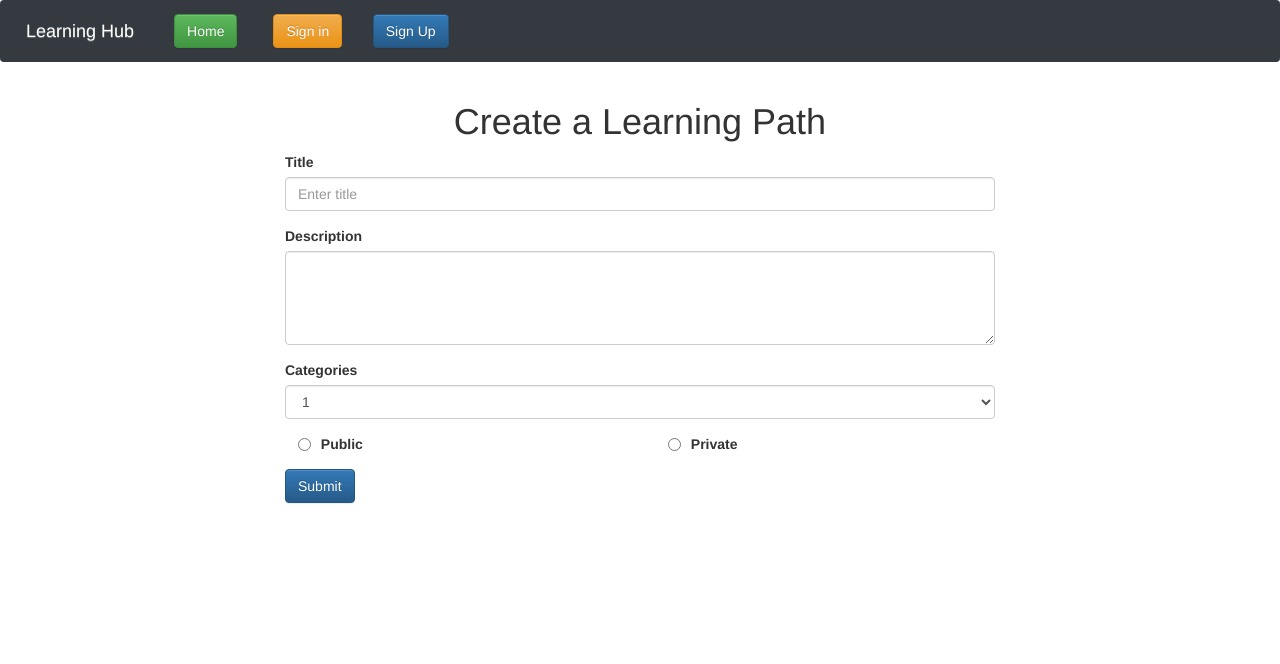
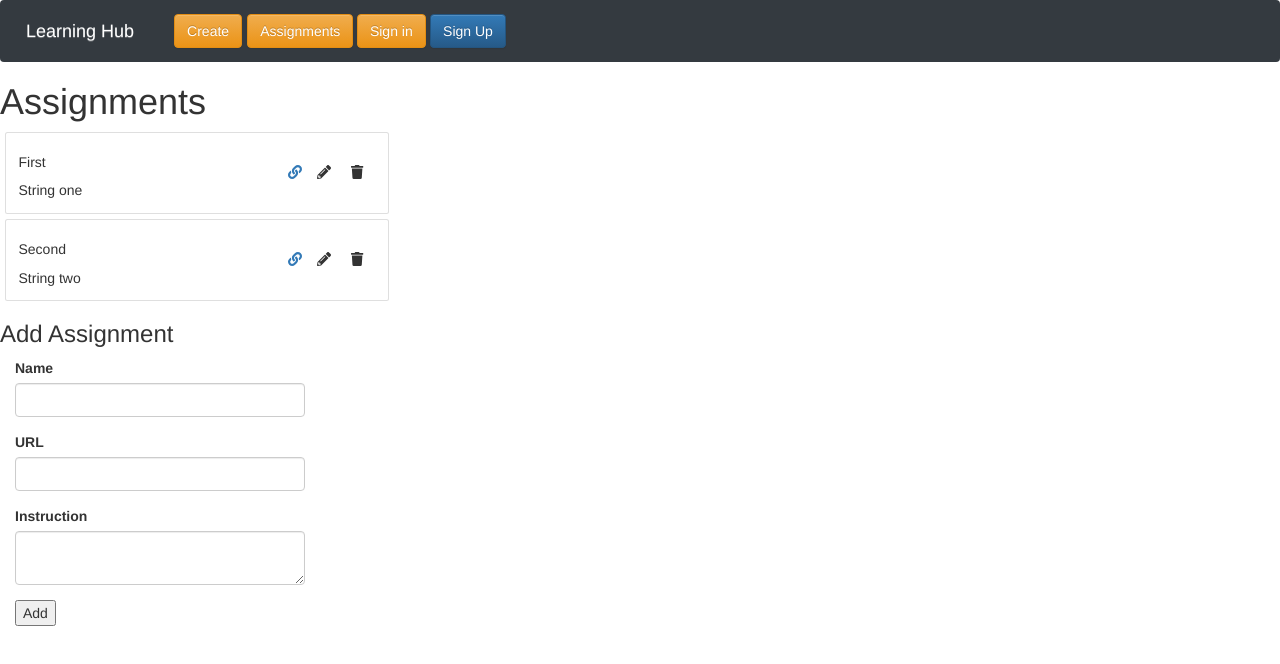
Before and after one commit to chingu-voyages/v10-bears-team-14, a React (Create React App) app: page /assignment in a window 1280 px wide. Shown: the top 664 px of the page. Built offline with nearby package versions, Linux system fonts and the light colour scheme.

Commit message:
Completed the front end of assignment component adding a modal

```diff
--- a/package.json
+++ b/package.json
@@ -3,6 +3,11 @@
   "version": "0.1.0",
   "private": true,
   "dependencies": {
+    "@fortawesome/fontawesome-svg-core": "^1.2.19",
+    "@fortawesome/free-brands-svg-icons": "^5.9.0",
+    "@fortawesome/free-regular-svg-icons": "^5.9.0",
+    "@fortawesome/free-solid-svg-icons": "^5.9.0",
+    "@fortawesome/react-fontawesome": "^0.1.4",
     "bootstrap": "^3.4.1",
     "jquery": "^3.4.1",
     "react": "^16.8.6",
--- a/src/App.js
+++ b/src/App.js
@@ -7,6 +7,7 @@ import Home from './Home.js'
 import LoginPage from './containers/Login/LoginPage.js'
 import RegisterPage from './containers/Register/RegisterPage.js'
 import CreateLearningPath from './containers/LearningPath/CreateLearningPath.js';
+import Assignment from './containers/Assignment/Assignment';
 
 
 
@@ -15,10 +16,13 @@ function App() {
     <Provider store={store}>
       <Router>
         <div className="App">
-          {/* <Route exact path="/" component={Home} />
+          <Route exact path="/" component={Home} />
           <Route path="/login" component={LoginPage} />
-          <Route path="/register" component={RegisterPage} /> */}
-          <CreateLearningPath />
+          <Route path="/register" component={RegisterPage} />
+          <Route path="/create" component={CreateLearningPath} />
+          <Route path="/assignment" component={Assignment} />
+          {/* <CreateLearningPath /> */}
+          {/* <Assignment /> */}
         </div>
       </Router>
     </Provider>
--- a/src/Home.js
+++ b/src/Home.js
@@ -1,19 +1,15 @@
 import React from 'react'
 import { Link } from 'react-router-dom'
+import Header from './templates/Header'
+
 class Home extends React.Component{
     render() {
         return(
             <div>
+                <Header />
                 <h1 align="center" style={{top: '20px'}}>Landing Page</h1>
                 <br />
-                <div className="btn-group-justified" align="center">
-                    <Link to="/login">
-                        <button className="btn btn-success">Sign in</button>
-                    </Link>
-                    <Link to="/register">
-                    <button className="btn btn-primary">Sign up</button>
-                    </Link>
-                </div>
+                <h2 align='center'>Work is in progress. Please check after some time...</h2>
             </div>
         )
     }
--- /dev/null
+++ b/src/assets/css/modal.css
@@ -0,0 +1,33 @@
+.modal {
+    position: fixed;
+    top: 0;
+    left: 0;
+    width:100%;
+    height: 100%;
+    background: rgba(0, 0, 0, 0.6);
+
+  }
+
+  .modal-main {
+    position:fixed;
+    background: white;
+    width: 50%;
+    height: auto;
+    top:50%;
+    left:50%;
+    transform: translate(-50%,-50%);
+    padding: 15px 10px;
+    border-radius: 5px;
+  }
+
+  .rounded-btn {
+    border-radius: 5px;
+  }
+
+  .display-block {
+    display: block;
+  }
+
+  .display-none {
+    display: none;
+  }
--- /dev/null
+++ b/src/containers/Assignment/Assignment.js
@@ -0,0 +1,82 @@
+import React, { Component } from 'react';
+import Header from '../../templates/Header';
+import AssignmentListItem from './AssignmentListItem'
+
+class Assignment extends Component {
+
+    constructor(props) {
+        super(props);
+        this.state = {
+            assignments: [
+                {
+                    name: "First",
+                    url: "first",
+                    instruction: "String one"
+                },
+                {
+                    name: "Second",
+                    url: "second",
+                    instruction: "String two"
+                }
+            ],
+            name: '',
+            url: '',
+            instruction: ''
+
+        }
+    }
+
+    onSubmit = (e) => {
+        e.preventDefault();
+
+        const assignment = {
+            name: this.state.name,
+            url: this.state.url,
+            instruction: this.state.instruction
+        }
+
+        this.setState({ assignments: [...this.state.assignments, assignment] });
+
+        this.setState({ name: '', url: '', instruction: '' })
+    }
+
+    onChange = (type, event) => {
+        this.setState({ [type]: event.target.value })
+    }
+
+    render() {
+
+        const assignmentList = this.state.assignments.map((assignment) => {
+            return <AssignmentListItem name={assignment.name} url={assignment.url} instruction={assignment.instruction} />
+        })
+
+        return (
+            <div>
+                <Header />
+                <h1>Assignments</h1>
+                {assignmentList}
+                <form onSubmit={this.onSubmit}>
+                    <h3>Add Assignment</h3>
+                    <div className="form-group col-md-3" style={{clear:"both"}}>
+                        <label htmlFor="formGroupExampleInput">Name</label>
+                        <input type="text" className="form-control" id="formGroupExampleInput" onChange={(event) => this.onChange('name', event)} />
+                    </div>
+                    <div className="form-group col-md-3" style={{clear:"both"}}>
+                        <label htmlFor="formGroupExampleInput">URL</label>
+                        <input type="text" className="form-control" id="formGroupExampleInput" onChange={(event) => this.onChange('url', event)} />
+                    </div>
+                    <div className="form-group col-md-3" style={{clear:"both"}}>
+                        <label htmlFor="formGroupExampleInput">Instruction</label>
+                        <textarea type="text" className="form-control" id="formGroupExampleInput" onChange={(event) => this.onChange('instruction', event)} />
+                    </div >
+                    <div className="form-group col-md-3" style={{clear:"both"}}>
+                        <input style={{clear:"both"}} type='submit' value='Add' />
+                    </div >
+
+                </form>
+            </div>
+        )
+    }
+}
+
+export default Assignment;
--- /dev/null
+++ b/src/containers/Assignment/AssignmentListItem.js
@@ -0,0 +1,58 @@
+import React, { Component } from 'react';
+import Header from '../../templates/Header';
+import { Card, Button } from 'react-bootstrap'
+import { Link } from 'react-router-dom'
+import { FontAwesomeIcon } from '@fortawesome/react-fontawesome'
+import { faCoffee, faPencilAlt, faBrain, faTrash, faLink } from '@fortawesome/free-solid-svg-icons'
+import MyModal from '../Modal/Modal'
+
+class AssignmentListItem extends Component {
+
+  state = { modalShow: false };
+
+  showModal = () => {
+    this.setState({ modalShow: true });
+  }
+
+  hideModal = () => {
+    this.setState({ modalShow: false });
+  }
+
+  render() {
+
+    return (
+      <React.Fragment>
+        {/* <ul>
+          <li>{this.props.name}</li>
+          <li>{this.props.url}</li>
+          <li>{this.props.instruction}</li>
+        </ul> */}
+
+        {<Card style={{ width: '30%', margin: '5px' }}>
+          <Card.Body>
+            <Card.Title>{this.props.name}
+              <span style={{ position: "absolute", right: "0", margin: '10px' }}>
+                <a href='https://www.google.com' activeClassName="active"><FontAwesomeIcon icon={faLink} style={{ marginRight: "15px" }} /></a>
+                <FontAwesomeIcon icon={faPencilAlt} style={{ marginRight: "20px", cursor: 'pointer' }} onClick={this.showModal} />
+                <FontAwesomeIcon icon={faTrash} style={{ marginRight: "15px" }} />
+              </span>
+            </Card.Title>
+            <Card.Text>
+              {this.props.instruction}
+            </Card.Text>
+          </Card.Body>
+        </Card>}
+        <MyModal show={this.state.modalShow} handleClose={this.hideModal} onHide={this.handleClose}>
+          <p>MyModal</p>
+          <p>Data</p>
+        </MyModal>
+        {/* <button className='btn btn-default form-control col-md-1' type="button" onClick={this.showModal}>
+          Open
+        </button> */}
+
+      </React.Fragment>
+    )
+  }
+}
+
+export default AssignmentListItem;
--- /dev/null
+++ b/src/containers/Modal/Modal.js
@@ -0,0 +1,27 @@
+import React, { Component } from 'react';
+import { Modal, Button } from 'react-bootstrap'
+import '../../assets/css/modal.css'
+import { FontAwesomeIcon } from '@fortawesome/react-fontawesome'
+import { faCross, faTimes } from '@fortawesome/free-solid-svg-icons';
+
+export default class MyModal extends Component {
+
+    render() {
+        const showHideClassName = this.props.show ? "modal display-block" : "modal display-none";
+
+        return (
+            <React.Fragment>
+                <div className={showHideClassName}>
+
+                    <section className="modal-main container">
+                    <button className='rounded-btn' style={{position:'absolute', right:'15px'}} onClick={this.props.handleClose}><FontAwesomeIcon icon={faTimes}  /></button>
+                        {this.props.children}
+
+                    </section>
+                </div>
+
+
+            </React.Fragment>
+        );
+    };
+}
--- a/src/templates/Header.js
+++ b/src/templates/Header.js
@@ -7,19 +7,25 @@ class Header extends React.Component {
         return (
             <React.Fragment>
                 <Navbar bg="dark" variant="dark">
-                    <Navbar.Brand href="#home">Learning Hub</Navbar.Brand>
+                    <Navbar.Brand href="/">Learning Hub</Navbar.Brand>
                     <Nav className="mr-auto">
-                        <div className='col-md-2'>
-                        <Link to="/" >
-                            <button className="btn btn-success cBtn1">Home</button>
+
+                        <div className='col-md-2 '>
+                        <Link to="/create" >
+                            <button className="btn btn-warning cBtn1">Create</button>
                         </Link>
                         </div>
-                        <div className='col-md-2 col-md-offset-2'>
+                        <div className='col-md-3 '>
+                        <Link to="/assignment" >
+                            <button className="btn btn-warning cBtn1">Assignments</button>
+                        </Link>
+                        </div>
+                        <div className='col-md-2 '>
                         <Link to="/login/" >
                             <button className="btn btn-warning cBtn2">Sign in</button>
                         </Link>
                         </div>
-                        <div className='col-md-2 col-md-offset-2'>
+                        <div className='col-md-2'>
                         <Link to="/register/" >
                             <button className="btn btn-primary cBtn2">Sign Up</button>
                         </Link>
```
Also changed, not shown: 1 other file (tests, documents, lock files or other folders).
